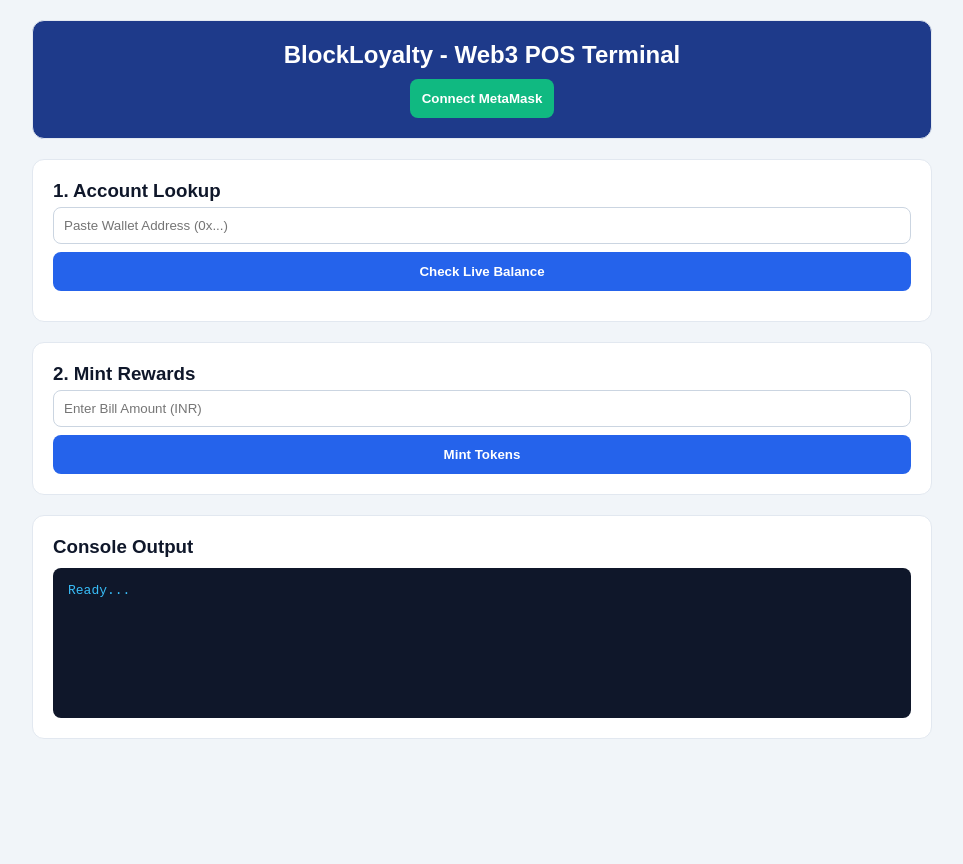
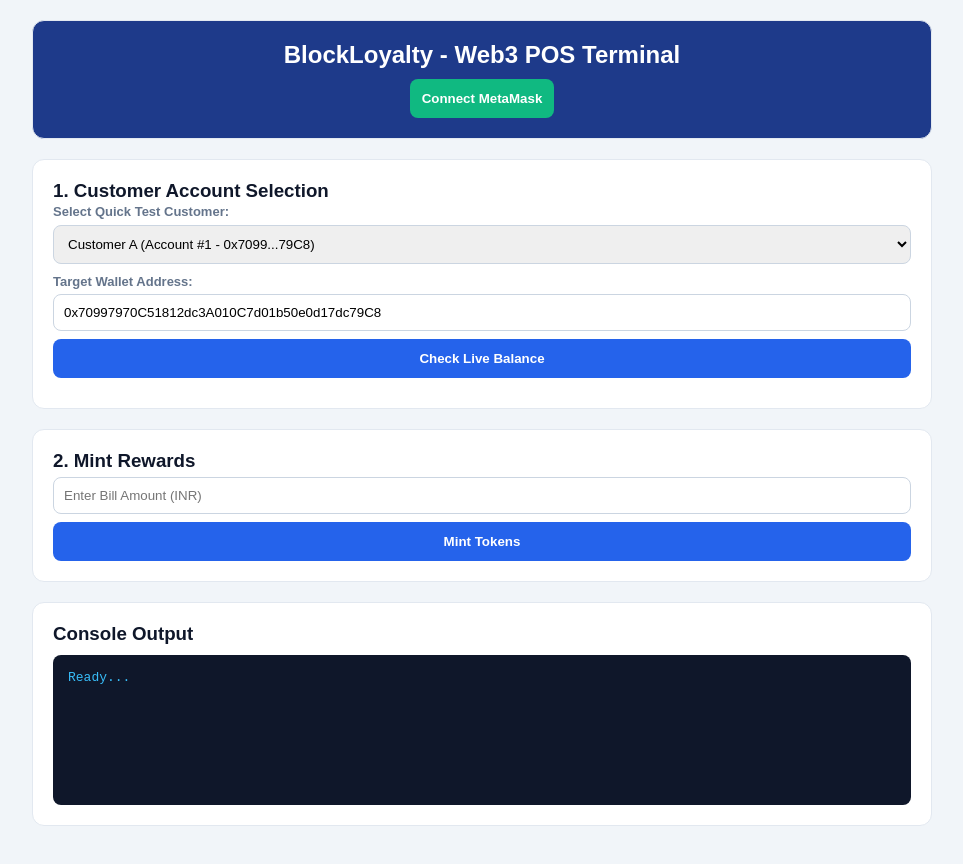
Before and after one commit to zoro-kiki/TheLedgerTheory, a website: page frontend/index.html in a window 1280 px wide. Shown: the whole page, without its empty margins (158-1121 px from the left). Before the commit the page ends 800 px from the top, so only its background shows below. Drawn offline with nearby package versions, Linux system fonts and the light colour scheme.

Commit message:
feat: add quick customer dropdown selection for POS demo

```diff
--- a/frontend/index.html
+++ b/frontend/index.html
@@ -11,7 +11,7 @@
         .container { max-width: 900px; margin: 0 auto; }
         .card { background: white; padding: 20px; border-radius: 12px; margin-bottom: 20px; border: 1px solid #e2e8f0; }
         .btn { width: 100%; padding: 12px; background: #2563eb; color: white; border: none; border-radius: 8px; font-weight: bold; cursor: pointer; margin-top: 8px; }
-        input { width: 100%; padding: 10px; border: 1px solid #cbd5e1; border-radius: 8px; margin-top: 5px; }
+        input, select { width: 100%; padding: 10px; border: 1px solid #cbd5e1; border-radius: 8px; margin-top: 5px; }
         .logs { background: #0f172a; color: #38bdf8; padding: 15px; border-radius: 8px; font-family: monospace; height: 150px; overflow-y: auto; margin-top: 10px; }
     </style>
 </head>
@@ -23,8 +23,16 @@
     </div>
 
     <div class="card">
-        <h3>1. Account Lookup</h3>
-        <input type="text" id="targetAddr" placeholder="Paste Wallet Address (0x...)">
+        <h3>1. Customer Account Selection</h3>
+        <label style="font-size: 13px; color: #64748b; font-weight: bold;">Select Quick Test Customer:</label>
+        <select id="quickSelect" onchange="autoFillAddress()">
+            <option value="0x70997970C51812dc3A010C7d01b50e0d17dc79C8">Customer A (Account #1 - 0x7099...79C8)</option>
+            <option value="0x3C44CdDdB6a900fa2b585dd299e03d12FA4293BC">Customer B (Account #2 - 0x3C44...93BC)</option>
+            <option value="0x90F79bf6EB2c4f870365E785982E1f101E93b906">Customer C (Account #3 - 0x90F7...b906)</option>
+        </select>
+
+        <label style="font-size: 13px; color: #64748b; font-weight: bold; margin-top: 10px; display: block;">Target Wallet Address:</label>
+        <input type="text" id="targetAddr" value="0x70997970C51812dc3A010C7d01b50e0d17dc79C8">
         <button class="btn" onclick="checkBal()">Check Live Balance</button>
         <div id="balView" style="margin-top: 10px; font-weight: bold; color: #10b981;"></div>
     </div>
@@ -49,6 +57,11 @@
     ];
 
     let provider, signer, contract;
+
+    function autoFillAddress() {
+        const select = document.getElementById('quickSelect');
+        document.getElementById('targetAddr').value = select.value;
+    }
 
     function log(msg) {
         const box = document.getElementById('logBox');
```
